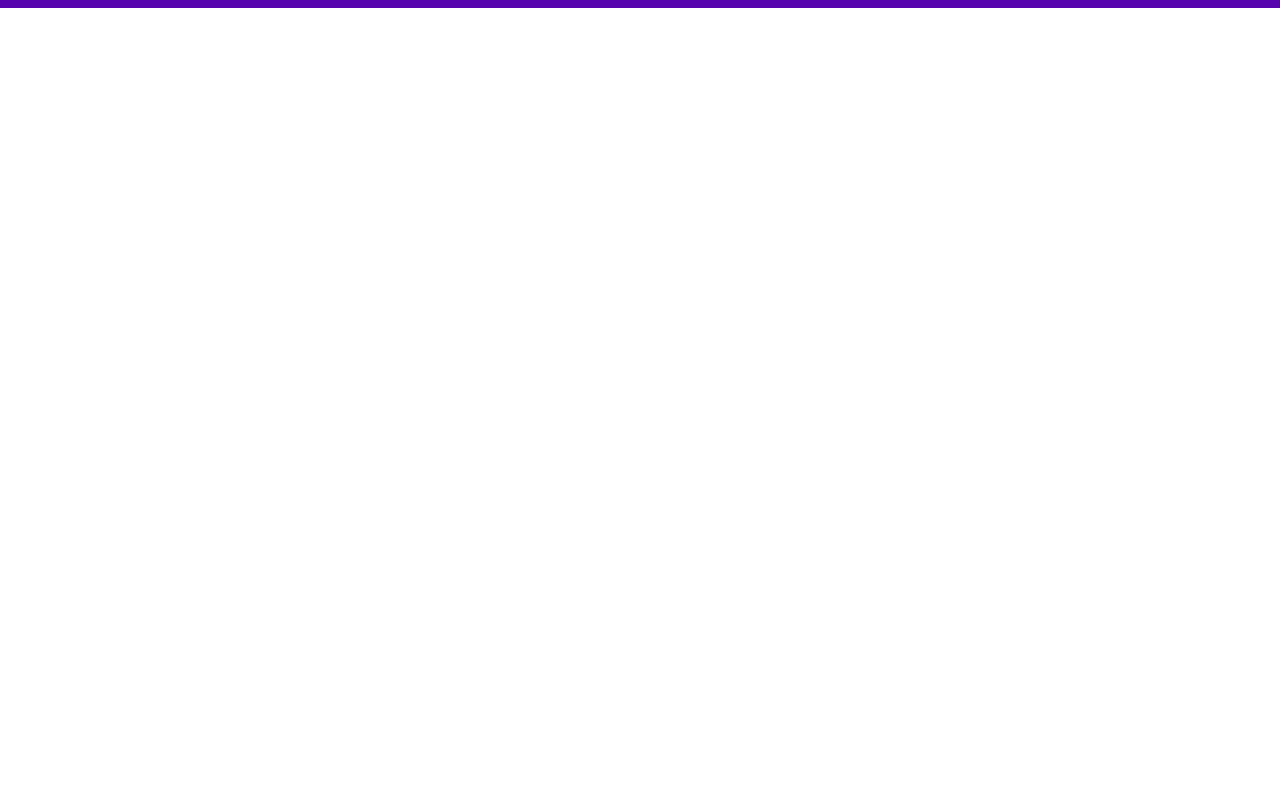
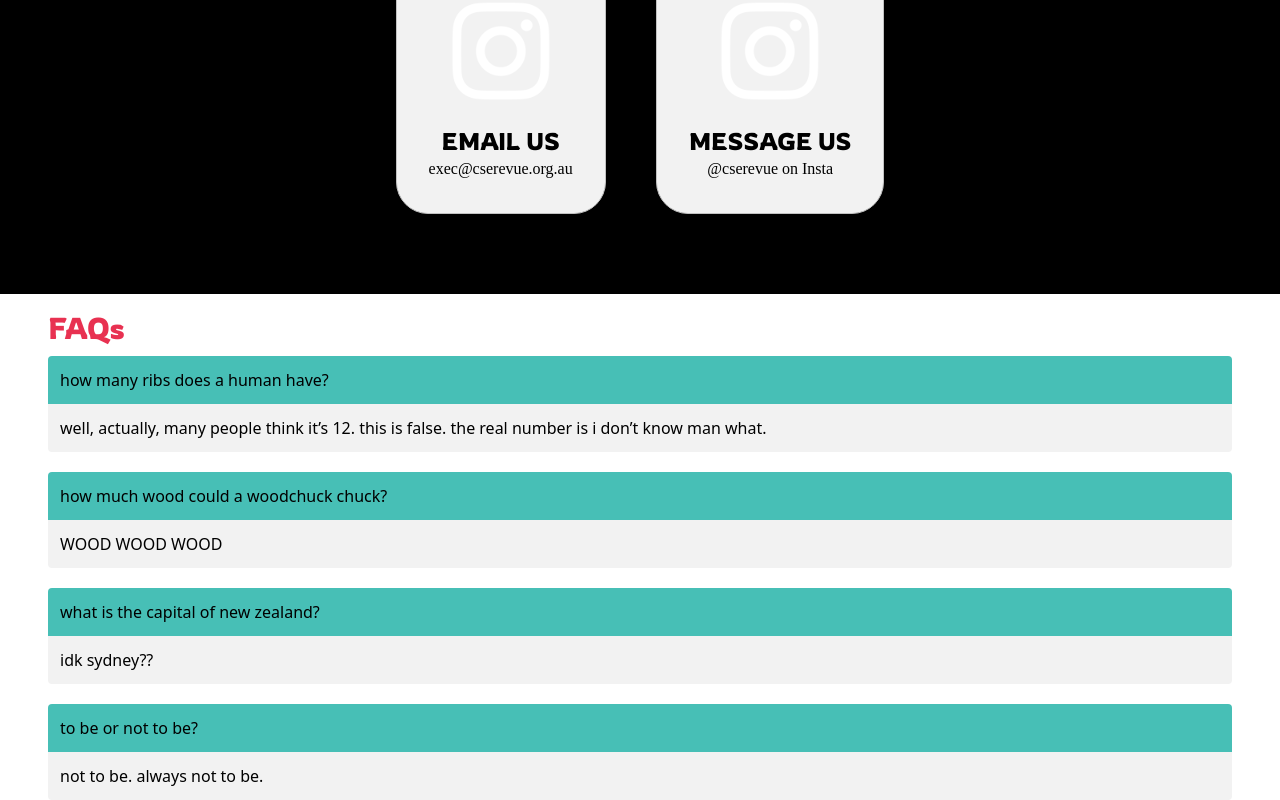
Before and after one commit to cse-revue/cserevue-website, a Next.js app: page /contact-us in a window 1280 px wide. Shown: the part 500-1300 px from the top of the page. Before the commit the page ends 800 px from the top, so only its background shows below. Built offline with nearby package versions, Linux system fonts and the light colour scheme; a web font is replaced by a local one.

Commit message:
contact us page

```diff
--- a/app/contact-us/page.tsx
+++ b/app/contact-us/page.tsx
@@ -5,15 +5,87 @@ import { Navbar } from "../(components)/navbar";
 import Header from "../(components)/header";
 import { Footer } from "../(components)/footer";
 
+interface FaqInfo{
+  question: string,
+  answer: string
+}
+
+const FAQQuestion: React.FC<{question: FaqInfo}> = ({question}) => {
+  return(
+    <div className="py-0.5">
+      <div className="bg-cyan rounded-t mt-2">
+        <p className="text-paragraph p-3">{question.question}</p>
+      </div>
+      <div className="rounded-b mb-2 bg-[#F2F2F2]">
+        <p className="text-paragraph p-3">{question.answer}</p>
+      </div>
+    </div>
+
+  )
+}
+
 export default function ContactUs() {
   return (
     <div className="w-full min-h-screen text-black">
       <Navbar />
       <Header
         title="Contact Us"
+        image="/images/teams/cast.b91cf1d8.jpg"
       />
-      this is meet the team/contact us
+      <br/>
+      <div className="items-center justify-center flex bg-black">
+        <div className=" gap-8 p-20 grid sm:grid-cols-2 max-w-fit ">
+          <div className="flex flex-col justify-center items-center bg-[#F2F2F2] rounded-4xl max-w-fit max-h-fit p-8 border border-[#C1C1C1]">
+            <img
+              src="/images/logos/instagram-logo-bw.png"
+              width={100}
+              height={100}
+              className="object-center"
+            ></img>
+            <h1 className="font-rowdies text-2xl text-center mt-6">EMAIL US</h1>
+            <p className="font-paragraph text-center">exec@cserevue.org.au</p>
+          </div>
+          <div className="flex flex-col justify-center items-center bg-[#F2F2F2] rounded-4xl max-w-fit max-h-fit p-8 border border-[#C1C1C1]">
+            <img
+              src="/images/logos/instagram-logo-bw.png"
+              width={100}
+              height={100}
+              className="object-center"
+            ></img>
+            <h1 className="font-rowdies text-2xl text-center mt-6">MESSAGE US</h1>
+            <p className="font-paragraph text-center">@cserevue on Insta</p>
+          </div>
+        </div>
+      </div>
+
+      {/**FAQ */}
+      <div className="px-12 bg-white py-4">
+        <h1 className="text-pink font-rowdies text-3xl">FAQs</h1>
+        <div>
+          {FAQs.map((faq) => <FAQQuestion question={faq}/>)}
+        </div>
+      </div>
+      <br/>
       <Footer />
     </div>
   )
 }
+
+const FAQs: FaqInfo[] = [
+  {
+    question: "how many ribs does a human have?",
+    answer: "well, actually, many people think it’s 12. this is false. the real number is i don’t know man what."
+  }, {
+    question: "how much wood could a woodchuck chuck?",
+    answer: "WOOD WOOD WOOD"
+  }, {
+    question: "what is the capital of new zealand?",
+    answer: "idk sydney??"
+  }, {
+    question: "to be or not to be?",
+    answer: "not to be. always not to be."
+  }, {
+    question: "what colour does piano taste like?",
+    answer: "A RAINBOW!!"
+  }
+]
```
